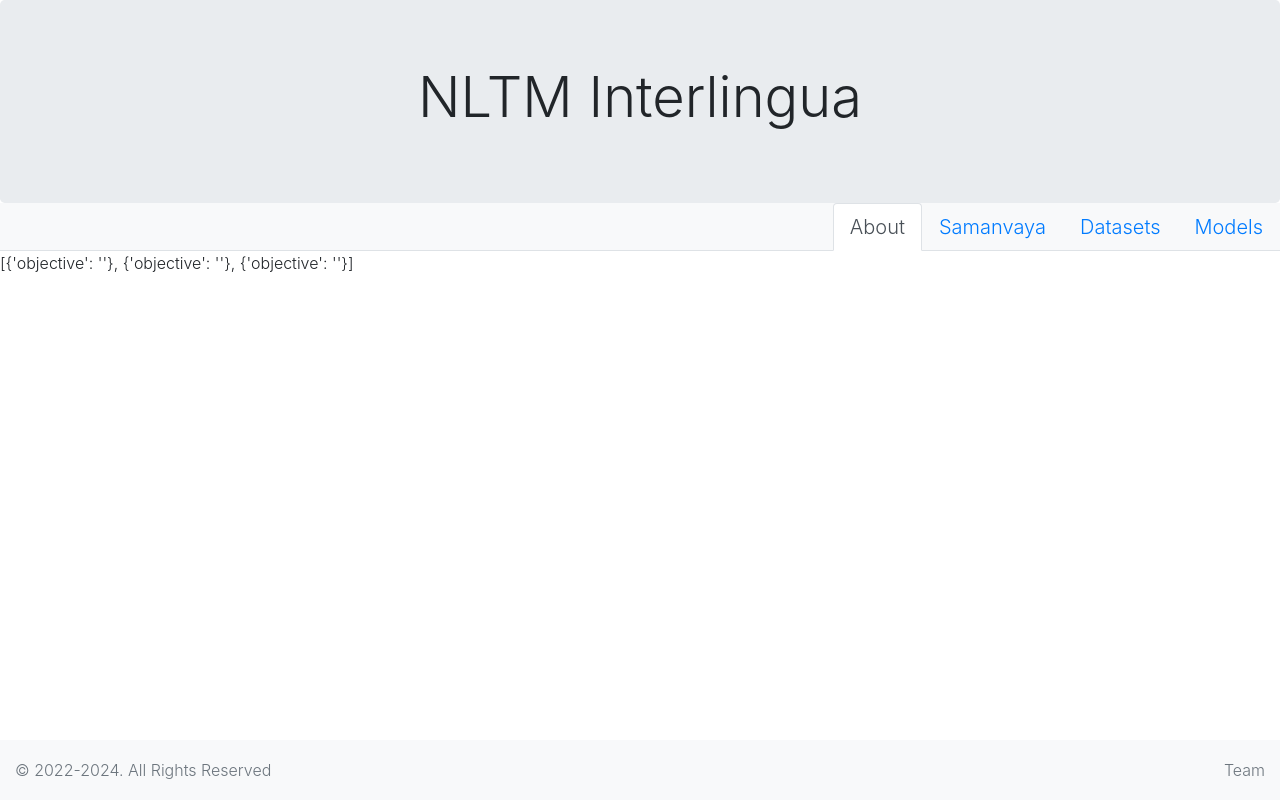
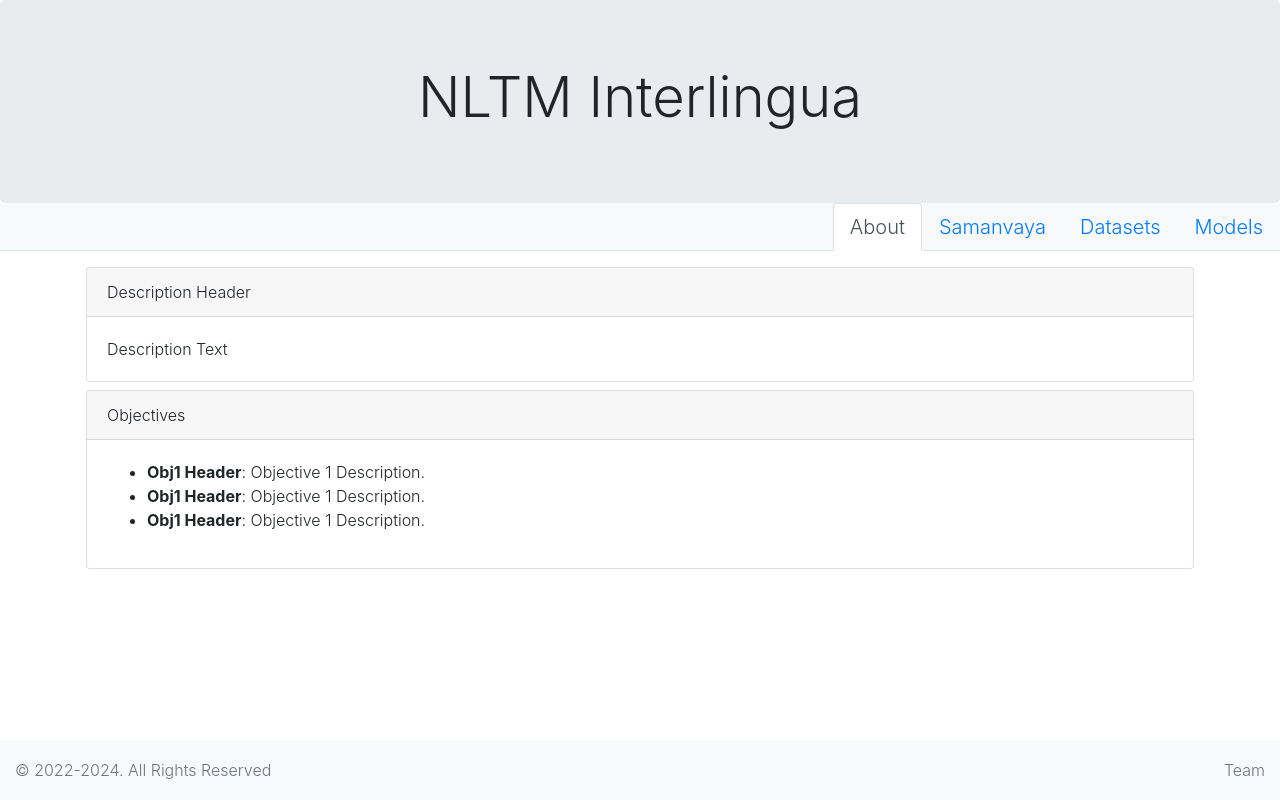
Before and after one commit to NLTM-Sanskrit-Interlingua-Org/nltm-sanskrit-interlingua-org.github.io, a Flask app: page / in a window 1280 px wide. Run offline with Flask 3, Linux system fonts and the light colour scheme.

Commit message:
feat: add formatting for rendering various json files

```diff
--- /dev/null
+++ b/src/data/about.json
@@ -0,0 +1,20 @@
+{
+    "about": {
+        "header": "Description Header",
+        "text": "Description Text"
+    },
+    "objectives": [
+        {
+            "header": "Obj1 Header",
+            "text": "Objective 1 Description"
+        },
+        {
+            "header": "Obj1 Header",
+            "text": "Objective 1 Description"
+        },
+        {
+            "header": "Obj1 Header",
+            "text": "Objective 1 Description"
+        }
+    ]
+}
--- a/src/data/datasets.json
+++ b/src/data/datasets.json
@@ -2,16 +2,16 @@
     {
         "name": "D1",
         "description": "Sample Dataset 1",
-        "url": ""
+        "url": "https://sample-url-1/"
     },
     {
         "name": "D2",
         "description": "Sample Dataset 2",
-        "url": ""
+        "url": "https://sample-url-2/"
     },
     {
         "name": "D3",
         "description": "Sample Dataset 3",
-        "url": ""
+        "url": "https://sample-url-3/"
     }
 ]
--- a/src/data/models.json
+++ b/src/data/models.json
@@ -2,16 +2,16 @@
     {
         "name": "M1",
         "description": "Sample Model 1",
-        "url": ""
+        "url": "https://sample-model-1/"
     },
     {
         "name": "M2",
         "description": "Sample Model 2",
-        "url": ""
+        "url": "https://sample-model-2/"
     },
     {
         "name": "M3",
         "description": "Sample Model 3",
-        "url": ""
+        "url": "https://sample-model-3/"
     }
 ]
--- a/src/data/objectives.json
+++ /dev/null
@@ -1,11 +0,0 @@
-[
-    {
-        "objective": ""
-    },
-    {
-        "objective": ""
-    },
-    {
-        "objective": ""
-    }
-]
--- a/src/server.py
+++ b/src/server.py
@@ -28,7 +28,7 @@ def parse_json(filename):
 
 ###############################################################################
 
-OBJECTIVES = parse_json(cfg.OBJECTIVES_FILENAME)
+ABOUT = parse_json(cfg.ABOUT_FILENAME)
 MODELS = parse_json(cfg.MODELS_FILENAME)
 DATASETS = parse_json(cfg.DATASETS_FILENAME)
 
@@ -69,7 +69,7 @@ def inject_globals():
 @webapp.route("/")
 def show_about():
     data = {'title': 'About'}
-    data['objectives'] = parse_json(cfg.OBJECTIVES_FILENAME)
+    data.update(parse_json(cfg.ABOUT_FILENAME))
     return render_template("about.html", data=data)
 
 
--- a/src/settings.py
+++ b/src/settings.py
@@ -33,8 +33,8 @@ CONFIG['SERVER_DIR'] = os.environ.get(
     f'{CONFIG_PREFIX}SERVER_DIR', os.path.dirname(os.path.realpath(__file__))
 )
 
+CONFIG['ABOUT_FILENAME'] = 'data/about.json'
 CONFIG['TEAM_FILENAME'] = 'data/team.json'
-CONFIG['OBJECTIVES_FILENAME'] = 'data/objectives.json'
 CONFIG['DATASETS_FILENAME'] = 'data/datasets.json'
 CONFIG['MODELS_FILENAME'] = 'data/models.json'
 
--- a/src/templates/about.html
+++ b/src/templates/about.html
@@ -1,6 +1,36 @@
 {% set active_page = "about" %}
 {% include "header.html" %}
 
-{{data.objectives}}
+<div class="container p-3">
+    {% if data.about %}
+    <div class="card mb-2">
+        <div class="card-header">
+            {{data.about.header}}
+        </div>
+        <div class="card-body">
+            {{data.about.text}}
+        </div>
+    </div>
+    {% endif %}
+    {% if data.objectives %}
+    <div class="card mb-2">
+        <div class="card-header">
+            Objectives
+        </div>
+        <div class="card-body">
+            <ul>
+                {% for objective in data.objectives %}
+                <li>
+                    {% if objective.header %}
+                    <span class="font-weight-bold">{{objective.header}}</span>:
+                    {% endif %}
+                    <span class="font-weight-light">{{objective.text}}</span>.
+                </li>
+                {% endfor %}
+            </ul>
+        </div>
+    </div>
+    {% endif %}
+</div>
 
 {% include "footer.html" %}
```
Also changed, not shown: src/templates/datasets.html (+17 -1 lines), src/templates/models.html (+17 -1 lines).
